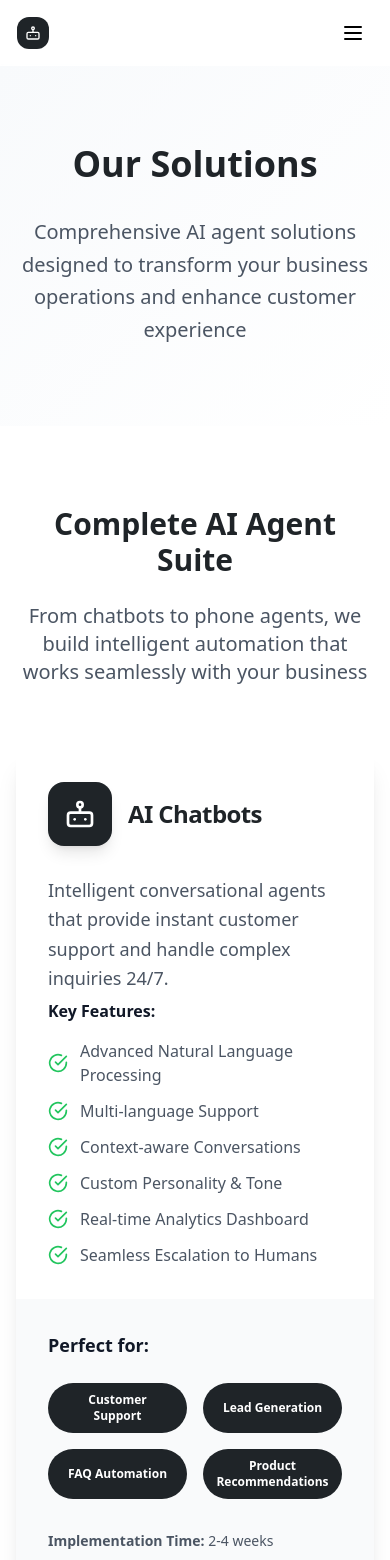
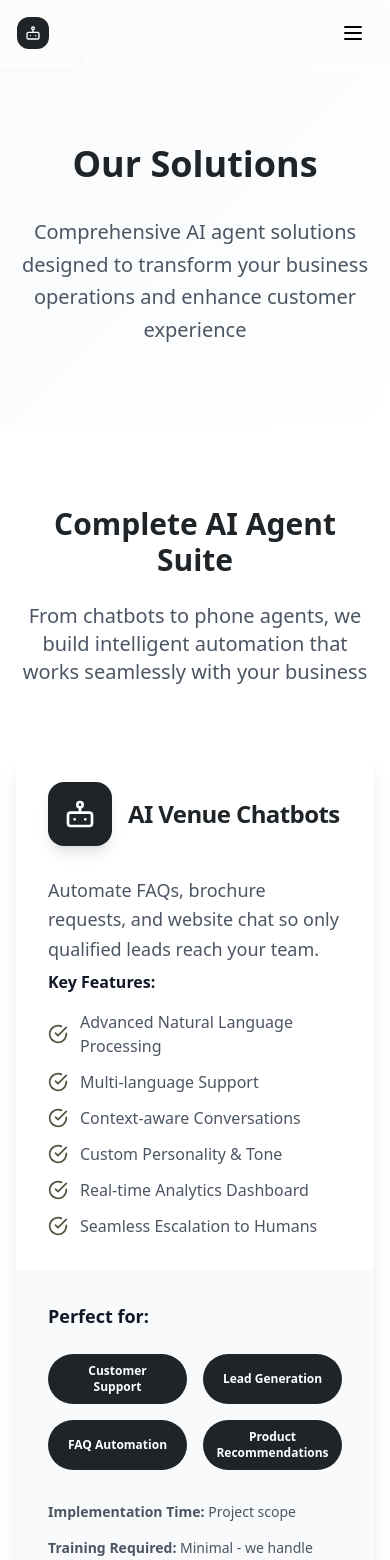
Before and after one commit to MWaveConsulting/MWave-Website, a React (Vite) app: page /our-solutions in a window 390 px wide. Shown: the top 1560 px of the page. Built offline with nearby package versions, Linux system fonts and the light colour scheme.

Commit message:
Updated website to reflect venue niche

```diff
--- a/package.json
+++ b/package.json
@@ -24,11 +24,12 @@
     "tailwind-merge": "^2.0.0"
   },
   "devDependencies": {
-    "@vitejs/plugin-react": "^4.2.0",
+    "@vitejs/plugin-react": "^4.7.0",
+    "@vitejs/plugin-react-swc": "^4.1.0",
     "autoprefixer": "^10.4.16",
     "postcss": "^8.4.31",
     "tailwindcss": "^3.3.6",
-    "vite": "^7.0.1"
+    "vite": "^7.1.9"
   },
   "repository": {
     "type": "git",
--- /dev/null
+++ b/src/components/BackgroundNetwork.jsx
@@ -0,0 +1,101 @@
+import React, { useEffect, useRef } from "react";
+
+export default function BackgroundNetwork() {
+  const canvasRef = useRef(null);
+  const animationRef = useRef(0);
+  const particlesRef = useRef([]);
+
+  useEffect(() => {
+    const canvas = canvasRef.current;
+    if (!canvas) return;
+    const ctx = canvas.getContext("2d");
+
+    const resize = () => {
+      const dpr = window.devicePixelRatio || 1;
+      canvas.width = Math.floor(window.innerWidth * dpr);
+      canvas.height = Math.floor(window.innerHeight * dpr);
+      canvas.style.width = `${window.innerWidth}px`;
+      canvas.style.height = `${window.innerHeight}px`;
+      ctx.setTransform(dpr, 0, 0, dpr, 0, 0);
+    };
+
+    resize();
+    window.addEventListener("resize", resize);
+
+    const NUM_PARTICLES = 80;
+    const SPEED = 0.18;
+    const LINK_DIST = 160;
+
+    const palette = {
+      node: "rgba(95, 111, 82, 0.65)",
+      link: "rgba(72, 84, 60, 0.6)",
+    };
+
+    const initParticles = () => {
+      particlesRef.current = Array.from({ length: NUM_PARTICLES }, () => ({
+        x: Math.random() * window.innerWidth,
+        y: Math.random() * window.innerHeight,
+        vx: (Math.random() - 0.5) * SPEED,
+        vy: (Math.random() - 0.5) * SPEED,
+        r: 1.8 + Math.random() * 1.6,
+      }));
+    };
+
+    const step = () => {
+      ctx.clearRect(0, 0, canvas.width, canvas.height);
+
+      for (let i = 0; i < particlesRef.current.length; i++) {
+        const p1 = particlesRef.current[i];
+        for (let j = i + 1; j < particlesRef.current.length; j++) {
+          const p2 = particlesRef.current[j];
+          const dx = p1.x - p2.x;
+          const dy = p1.y - p2.y;
+          const dist = Math.hypot(dx, dy);
+          if (dist < LINK_DIST) {
+            const alpha = 1 - dist / LINK_DIST;
+            ctx.strokeStyle = palette.link;
+            ctx.lineWidth = 1;
+            ctx.globalAlpha = 0.6 * alpha;
+            ctx.beginPath();
+            ctx.moveTo(p1.x, p1.y);
+            ctx.lineTo(p2.x, p2.y);
+            ctx.stroke();
+            ctx.globalAlpha = 1;
+          }
+        }
+      }
+
+      for (const p of particlesRef.current) {
+        p.x += p.vx;
+        p.y += p.vy;
+        if (p.x < -20) p.x = window.innerWidth + 20;
+        if (p.x > window.innerWidth + 20) p.x = -20;
+        if (p.y < -20) p.y = window.innerHeight + 20;
+        if (p.y > window.innerHeight + 20) p.y = -20;
+
+        ctx.fillStyle = palette.node;
+        ctx.beginPath();
+        ctx.arc(p.x, p.y, p.r, 0, Math.PI * 2);
+        ctx.fill();
+      }
+
+      animationRef.current = requestAnimationFrame(step);
+    };
+
+    initParticles();
+    step();
+
+    return () => {
+      cancelAnimationFrame(animationRef.current);
+      window.removeEventListener("resize", resize);
+    };
+  }, []);
+
+  return (
+    <canvas
+      ref={canvasRef}
+      aria-hidden
+      style={{ position: "fixed", inset: 0, zIndex: 0, pointerEvents: "none", opacity: 0.7 }}
+    />
+  );
+}
--- a/src/components/Layout.jsx
+++ b/src/components/Layout.jsx
@@ -2,6 +2,7 @@ import React from "react";
 import { Link, useLocation } from "react-router-dom";
 import { createPageUrl } from "@/utils";
 import { Bot, Calendar, Phone, Mail, Menu, X } from "lucide-react";
+import BackgroundNetwork from "@/components/BackgroundNetwork";
 import { Button } from "@/components/ui/button";
 
 export default function Layout({ children, currentPageName }) {
@@ -21,7 +22,7 @@ export default function Layout({ children, currentPageName }) {
   };
 
   return (
-    <div className="min-h-screen bg-white">
+    <div className="min-h-screen" style={{ backgroundColor: "var(--bg-rustic)" }}>
       <style>
         {`
           :root {
@@ -66,6 +67,9 @@ export default function Layout({ children, currentPageName }) {
           }
         `}
       </style>
+
+      {/* Background Animation Layer */}
+      <BackgroundNetwork />
 
       {/* Navigation */}
       <nav className="fixed top-0 left-0 right-0 z-50 glass-card border-b border-gray-100">
@@ -189,10 +193,10 @@ export default function Layout({ children, currentPageName }) {
       </nav>
 
       {/* Main Content */}
-      <main className="pt-16">{children}</main>
+      <main className="pt-16 relative z-10">{children}</main>
 
       {/* Footer */}
-      <footer className="bg-gray-50 border-t border-gray-200 mt-20">
+      <footer className="border-t border-[var(--border-gray)] mt-20 relative z-10" style={{ backgroundColor: "var(--bg-light)" }}>
         <div className="max-w-7xl mx-auto px-4 sm:px-6 lg:px-8 py-12">
           <div className="grid grid-cols-1 md:grid-cols-4 gap-8">
             <div className="md:col-span-2">
--- a/src/components/ui/select.jsx
+++ b/src/components/ui/select.jsx
@@ -14,7 +14,7 @@ const SelectTrigger = React.forwardRef(
     <SelectPrimitive.Trigger
       ref={ref}
       className={cn(
-        "flex h-10 w-full items-center justify-between rounded-md border border-input bg-background px-3 py-2 text-sm ring-offset-background placeholder:text-muted-foreground focus:outline-none focus:ring-2 focus:ring-ring focus:ring-offset-2 disabled:cursor-not-allowed disabled:opacity-50 [&>span]:line-clamp-1",
+        "flex h-10 w-full items-center justify-between rounded-md border border-input bg-white px-3 py-2 text-sm ring-offset-background placeholder:text-muted-foreground focus:outline-none focus:ring-2 focus:ring-[var(--cta-blue)] focus:ring-offset-2 disabled:cursor-not-allowed disabled:opacity-50 [&>span]:line-clamp-1",
         className
       )}
       {...props}
@@ -67,7 +67,7 @@ const SelectContent = React.forwardRef(
       <SelectPrimitive.Content
         ref={ref}
         className={cn(
-          "relative z-50 max-h-96 min-w-[8rem] overflow-hidden rounded-md border bg-popover text-popover-foreground shadow-md data-[state=open]:animate-in data-[state=closed]:animate-out data-[state=closed]:fade-out-0 data-[state=open]:fade-in-0 data-[state=closed]:zoom-out-95 data-[state=open]:zoom-in-95 data-[side=bottom]:slide-in-from-top-2 data-[side=left]:slide-in-from-right-2 data-[side=right]:slide-in-from-left-2 data-[side=top]:slide-in-from-bottom-2",
+          "relative z-50 max-h-96 min-w-[8rem] overflow-hidden rounded-md border bg-white text-gray-900 shadow-md data-[state=open]:animate-in data-[state=closed]:animate-out data-[state=closed]:fade-out-0 data-[state=open]:fade-in-0 data-[state=closed]:zoom-out-95 data-[state=open]:zoom-in-95 data-[side=bottom]:slide-in-from-top-2 data-[side=left]:slide-in-from-right-2 data-[side=right]:slide-in-from-left-2 data-[side=top]:slide-in-from-bottom-2",
           position === "popper" &&
             "data-[side=bottom]:translate-y-1 data-[side=left]:-translate-x-1 data-[side=right]:translate-x-1 data-[side=top]:-translate-y-1",
           className
@@ -106,7 +106,7 @@ const SelectItem = React.forwardRef(
     <SelectPrimitive.Item
       ref={ref}
       className={cn(
-        "relative flex w-full cursor-default select-none items-center rounded-sm py-1.5 pl-8 pr-2 text-sm outline-none focus:bg-accent focus:text-accent-foreground data-[disabled]:pointer-events-none data-[disabled]:opacity-50",
+        "relative flex w-full cursor-default select-none items-center rounded-sm py-1.5 pl-8 pr-2 text-sm outline-none focus:bg-[rgba(95,111,82,0.08)] focus:text-gray-900 data-[disabled]:pointer-events-none data-[disabled]:opacity-50",
         className
       )}
       {...props}
--- a/src/index.css
+++ b/src/index.css
@@ -4,12 +4,17 @@
 
 @layer base {
   :root {
-    --primary-dark: #1f2428;
-    --cta-blue: #2563eb;
-    --primary-light: #37404a;
-    --text-gray: #6b7280;
-    --border-gray: #e5e7eb;
-    --bg-light: #f8fafc;
+    /* Rustic, light-but-not-white palette */
+    --bg-rustic: #f3efe7; /* parchment */
+    --bg-light: #efeae2; /* section light */
+    --primary-dark: #5f6f52; /* sage/dark olive */
+    --cta-blue: #a68a64; /* warm bronze */
+    --primary-light: #8f9779; /* muted sage */
+    --text-gray: #6b6a66; /* warm gray */
+    --border-gray: #e4ddd3; /* parchment border */
+    /* Icon theme (pastel) */
+    --icon-contrast: #48543c; /* deeper olive for strokes */
+    --icon-light: #dfe5d6; /* light sage for fills/lines */
   }
 }
 
@@ -19,9 +24,9 @@
   }
 
   .glass-card {
-    backdrop-filter: blur(10px);
-    background: rgba(255, 255, 255, 0.8);
-    border: 1px solid rgba(255, 255, 255, 0.2);
+    backdrop-filter: blur(8px);
+    background: rgba(95, 111, 82, 0.08); /* pastel sage tint */
+    border: 1px solid rgba(228, 221, 211, 0.6); /* parchment border */
   }
 
   .hover-lift:hover {
--- a/src/pages/Home.jsx
+++ b/src/pages/Home.jsx
@@ -118,12 +118,8 @@ export default function Home() {
       <section
         ref={heroRef}
         className="relative overflow-hidden"
-        style={{
-          background:
-            "linear-gradient(135deg, var(--bg-light) 0%, #ffffff 100%)",
-        }}
+        style={{ background: "transparent" }}
       >
-        <div className="absolute inset-0 bg-gradient-to-r from-blue-50/50 to-purple-50/50"></div>
         <div className="relative max-w-7xl mx-auto px-4 sm:px-6 lg:px-8 py-20 sm:py-32">
           <div className="text-center">
             <motion.div
--- a/src/pages/OurSolutions.jsx
+++ b/src/pages/OurSolutions.jsx
@@ -23,9 +23,9 @@ export default function OurSolutions() {
   const solutions = [
     {
       icon: Bot,
-      title: "AI Chatbots",
+      title: "AI Venue Chatbots",
       description:
-        "Intelligent conversational agents that provide instant customer support and handle complex inquiries 24/7.",
+        "Automate FAQs, brochure requests, and website chat so only qualified leads reach your team.",
       features: [
         "Advanced Natural Language Processing",
         "Multi-language Support",
@@ -43,9 +43,9 @@ export default function OurSolutions() {
     },
     {
       icon: Phone,
-      title: "Phone AI Agents",
+      title: "Phone AI for Bookings",
       description:
-        "Voice-enabled booking systems that handle calls professionally and manage appointments efficiently.",
+        "Answer and triage calls, check availability, and take deposits—without missing an inquiry.",
       features: [
         "Advanced Voice Recognition",
         "Natural Speech Synthesis",
@@ -65,7 +65,7 @@ export default function OurSolutions() {
       icon: Settings,
       title: "System Integrations",
       description:
-        "Seamless connections to your existing business tools for automated workflows and data synchronization.",
+        "Connect calendars, CRMs, and payments so your booking workflow runs end-to-end automatically.",
       features: [
         "CRM Integration (Salesforce, HubSpot)",
         "Calendar Management (Google, Outlook)",
@@ -85,7 +85,7 @@ export default function OurSolutions() {
       icon: Clock,
       title: "24/7 Automation",
       description:
-        "Round-the-clock business automation that ensures your services are always available to customers.",
+        "Never miss a lead: 24/7 coverage that filters noise and surfaces only the important conversations.",
       features: [
         "Always Available Service",
         "Instant Response Times",
@@ -264,7 +264,7 @@ export default function OurSolutions() {
                       <div className="grid grid-cols-1 sm:grid-cols-2 gap-3">
                         {solution.features.map((feature, featureIndex) => (
                           <div key={featureIndex} className="flex items-center">
-                            <CheckCircle className="w-5 h-5 text-green-500 mr-3 flex-shrink-0" />
+                            <CheckCircle className="w-5 h-5 mr-3 flex-shrink-0" style={{ color: "var(--icon-contrast)" }} />
                             <span className="text-gray-600">{feature}</span>
                           </div>
                         ))}
@@ -292,10 +292,10 @@ export default function OurSolutions() {
                       ))}
                     </div>
 
-                    <div className="space-y-4">
-                      <div className="text-sm text-gray-600">
-                        <strong>Implementation Time:</strong> 2-4 weeks
-                      </div>
+                      <div className="space-y-4">
+                        <div className="text-sm text-gray-600">
+                          <strong>Implementation Time:</strong> Project scope
+                        </div>
                       <div className="text-sm text-gray-600">
                         <strong>Training Required:</strong> Minimal - we handle
                         everything
@@ -346,10 +346,14 @@ export default function OurSolutions() {
                   </div>
 
                   <div
-                    className="w-16 h-16 mx-auto mb-4 mt-4 rounded-2xl flex items-center justify-center shadow-md"
-                    style={{ backgroundColor: "var(--primary-dark)" }}
+                    className="w-16 h-16 mx-auto mb-4 mt-4 rounded-2xl flex items-center justify-center shadow-md border"
+                    style={{
+                      background:
+                        "linear-gradient(135deg, rgba(95,111,82,0.12) 0%, rgba(166,138,100,0.12) 100%)",
+                      borderColor: "var(--border-gray)",
+                    }}
                   >
-                    <step.icon className="w-8 h-8 text-white" />
+                    <step.icon className="w-8 h-8" style={{ color: "var(--icon-contrast)" }} />
                   </div>
 
                   <h3
--- a/tailwind.config.js
+++ b/tailwind.config.js
@@ -4,12 +4,13 @@ export default {
   theme: {
     extend: {
       colors: {
-        "primary-dark": "#1f2428",
-        "cta-blue": "#2563eb",
-        "primary-light": "#37404a",
-        "text-gray": "#6b7280",
-        "border-gray": "#e5e7eb",
-        "bg-light": "#f8fafc",
+        "primary-dark": "#5f6f52",
+        "cta-blue": "#a68a64",
+        "primary-light": "#8f9779",
+        "text-gray": "#6b6a66",
+        "border-gray": "#e4ddd3",
+        "bg-light": "#efeae2",
+        "bg-rustic": "#f3efe7",
       },
       animation: {
         "fade-in-up": "fadeInUp 0.6s ease-out forwards",
--- a/vite.config.js
+++ b/vite.config.js
@@ -1,5 +1,5 @@
 import { defineConfig } from "vite";
-import react from "@vitejs/plugin-react";
+import react from "@vitejs/plugin-react-swc";
 import path from "path";
 
 // https://vitejs.dev/config/
```
Also changed, not shown: 1 other file (tests, documents, lock files or other folders).
